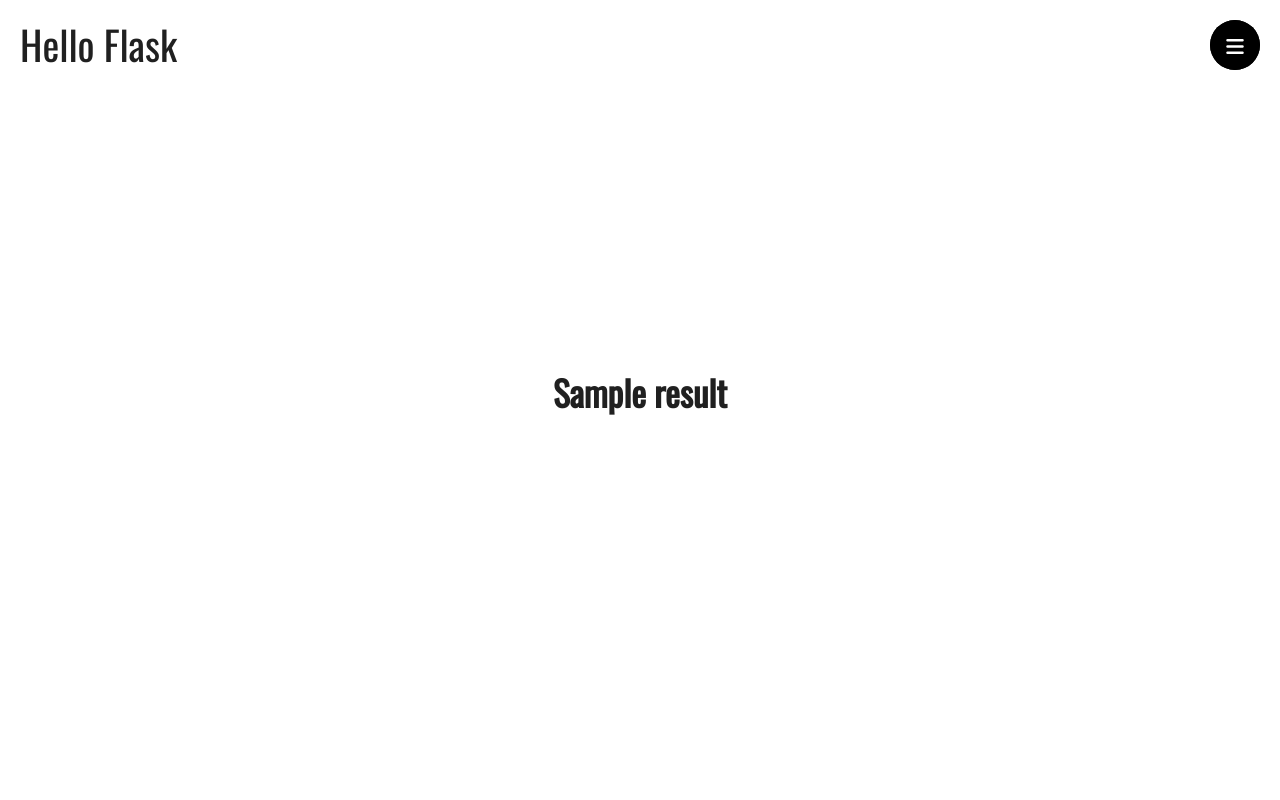
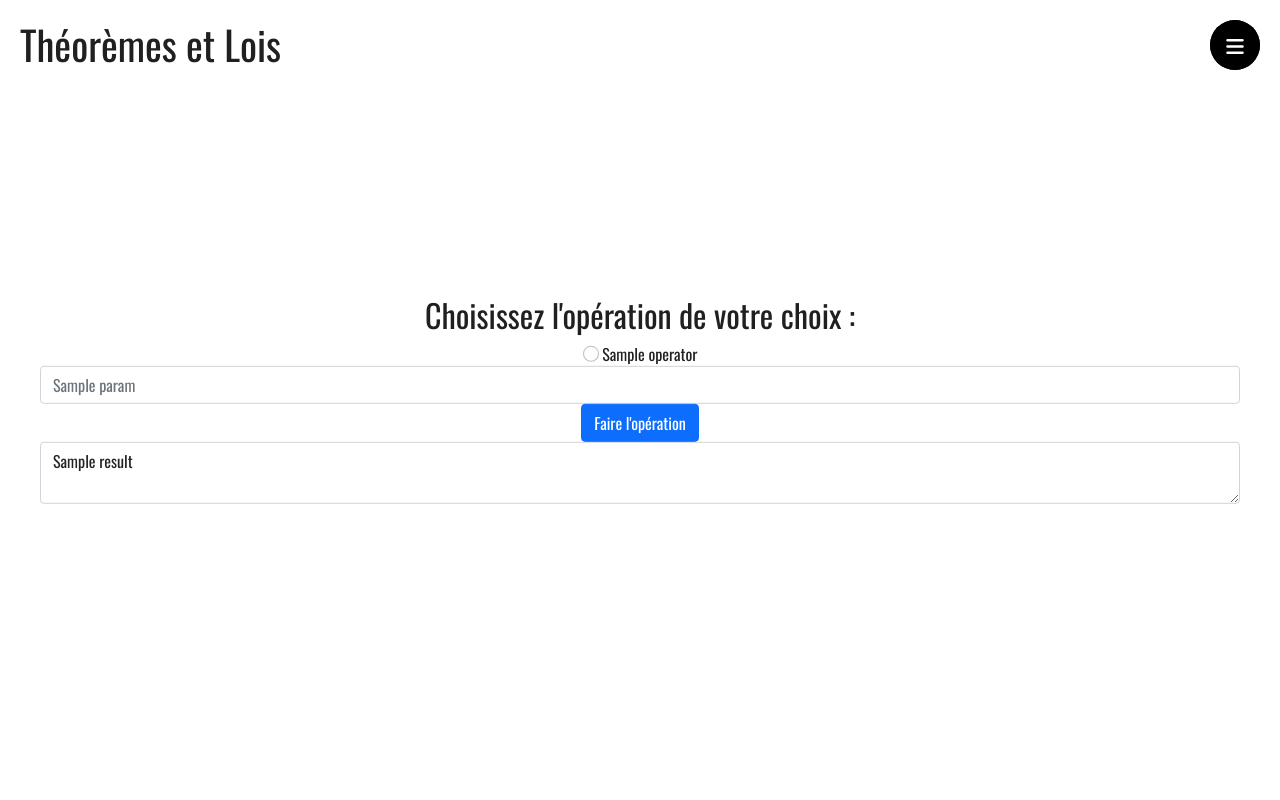
Before and after one commit to wrzdylan/PyCalculotron, a Flask app: template templates/calculation.html in a window 1280 px wide. Run offline with Flask 2, Linux system fonts and the light colour scheme; the template is opened without the code that fills it: most values are stand-ins (such as "Sample title", 1, 10 or a date in 2020); some libraries are stand-ins or nearby versions.

Commit message:
begin form

```diff
--- a/run.py
+++ b/run.py
@@ -1,7 +1,7 @@
 from flask import Flask, render_template
 import pandas as pd
 import matplotlib.pyplot as plt
-from ast import literal_eval
+from ast import literal_eval, operator
 from PyCalculotron.components.calculation.fibonacci import fibonacci
 from PyCalculotron.components.calculation.bernouilli import experience as exp, print_bernouilli_result_array as bern
 
@@ -40,6 +40,27 @@ def equations():
     )
 
 
+@app.route('/calculation')
+def calculation_page():
+    return render_template(
+        'calculation.html',
+        data={
+            'operators': [{
+                'operator': 'fibonacci',
+                'params': ['x']
+            },
+            {
+                'operator': 'bernouilli',
+                'params': ['r', 'n']
+            },
+            {
+                'operator': 'pythagore',
+                'params': ['a', 'b']
+            }]
+        }
+    )
+
+
 @app.route('/calculation/<operation>/<params>')
 def calculation(operation, params):
     if operation == "fibonacci":
--- a/templates/base.html
+++ b/templates/base.html
@@ -24,7 +24,7 @@
   <div class="wrapper">
     <ul>
       <li><a href="/">Accueil</a></li>
-      <li><a href="#">Théorèmes et Lois</a></li>
+      <li><a href="/calculation">Théorèmes et Lois</a></li>
       <li><a href="/conversion">Conversion d'Unités</a></li>
       <li><a href="/calculatrice">Calculatrice</a></li>
       <li><a href="/equations">Equations</a></li>
--- a/templates/calculation.html
+++ b/templates/calculation.html
@@ -1,11 +1,33 @@
 {% extends 'base.html' %}
 
 {% block header %}
-<h1>Hello Flask</h1>
+<h1>Théorèmes et Lois</h1>
 {% endblock %}
 
 {% block content %}
 {% if data|length > 0 %}
-<p>{{data.result}}</p>
+<h2>Choisissez l'opération de votre choix :</h2>
+
+<form>
+
+{% for item in data["operators"] %}
+        <input class="form-check-input" type="radio" name="operator" id="{{item.operator}}">
+        <label class="form-check-label" for="{{item.operator}}">
+            {{item['operator']}}
+        </label>
+
+        {% for param in item["params"] %}
+        <input type="text" class="form-control" placeholder="{{param}}">
+        {% endfor %}
+{% endfor %}
+
+<button type="submit" class="btn btn-primary">Faire l'opération</button>
+
+</form>
+
+{% if data.result|length > 0 %}
+<textarea class="form-control">{{data.result}}</textarea>
+{% endif %}
+
 {% endif %}
 {% endblock %}
```
Also changed, not shown: tests/test_run.py (deleted, +0 -9 lines).
